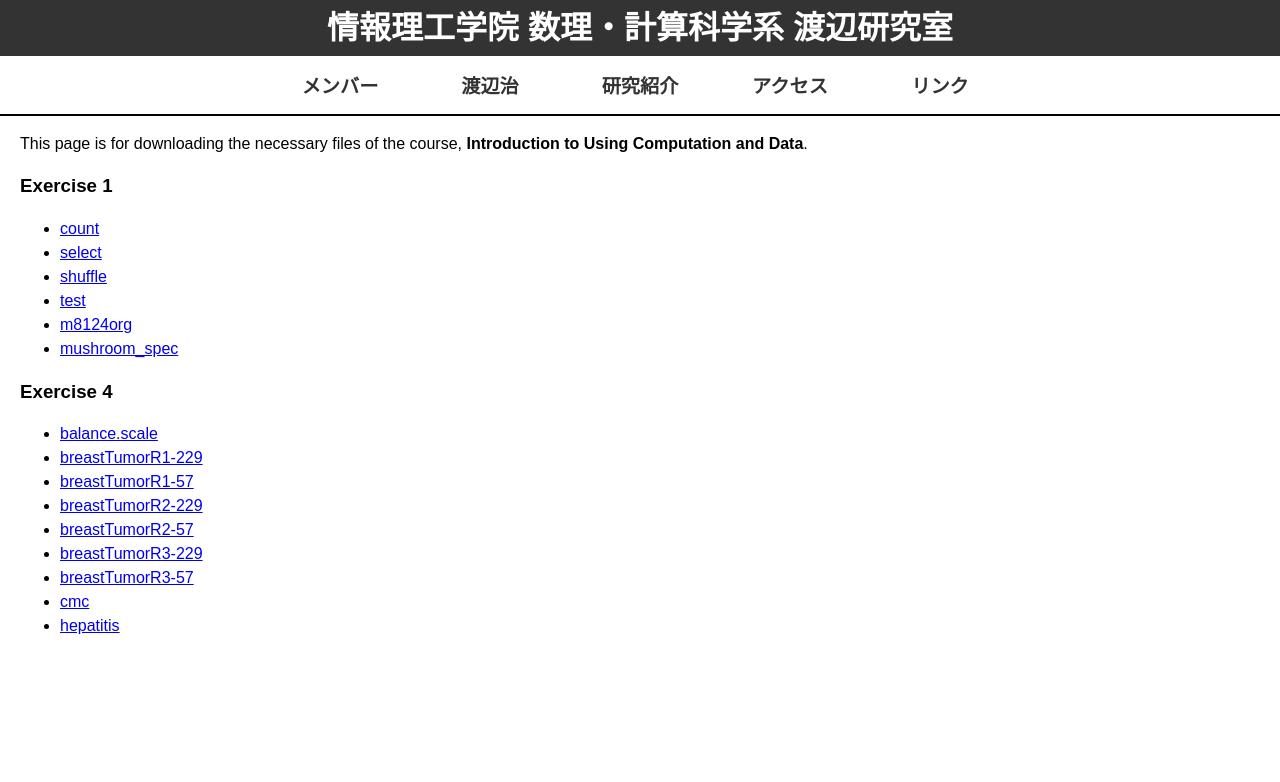
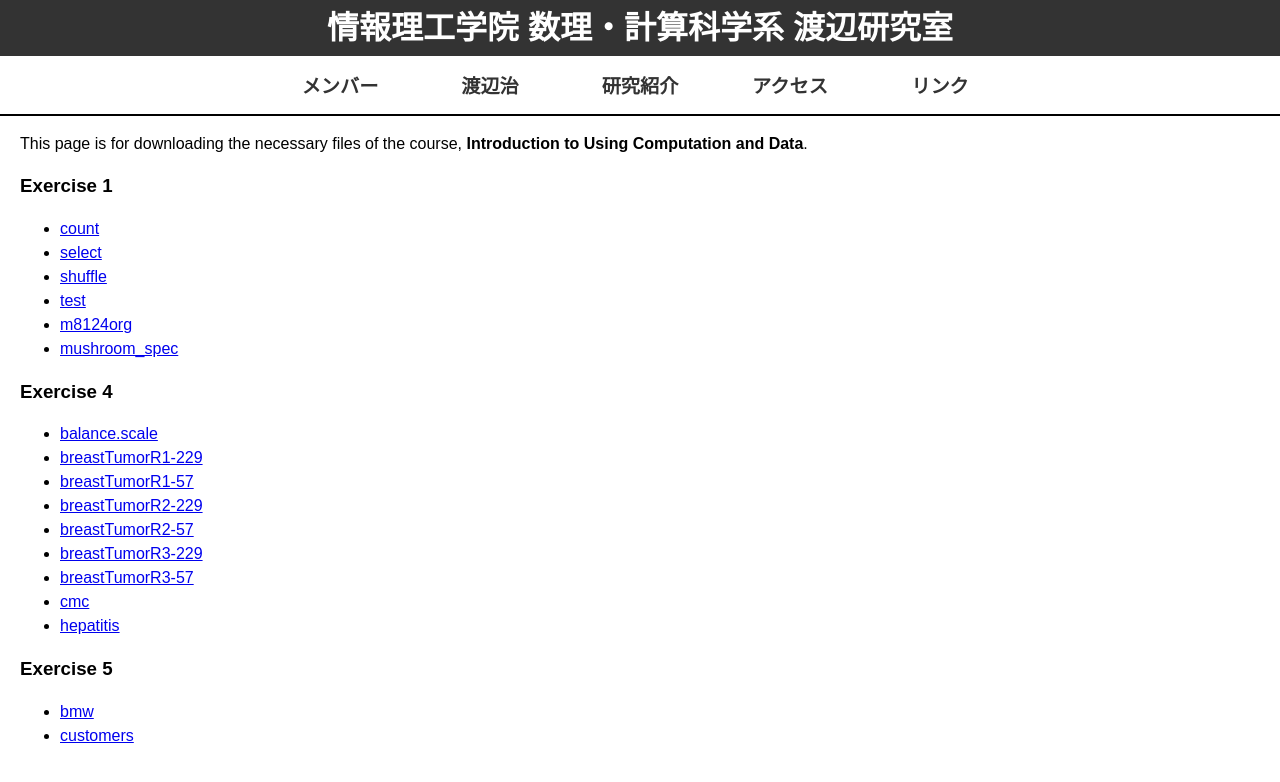
Before and after one commit to watanabe-laboratory/watanabe-laboratory.github.io, a Jekyll site: the page built from DataMining/index.md, in a window 1280 px wide. Shown: the top 782 px of the page. Built offline with Jekyll 4.4.1, drawn with Linux system fonts in a browser that asks for light colours.

Commit message:
update ex5

```diff
--- a/DataMining/index.md
+++ b/DataMining/index.md
@@ -24,3 +24,7 @@ This page is for downloading the necessary files of the course, **Introduction t
 - [breastTumorR3-57](./ex4/breastTumorR3-57.arff)
 - [cmc](./ex4/cmc.arff)
 - [hepatitis](./ex4/hepatitis.arff)
+
+### Exercise 5
+- [bmw](./ex5/bmw.arff)
+- [customers](./ex5/customers.arff)
```
Also changed, not shown: 2 other files.
